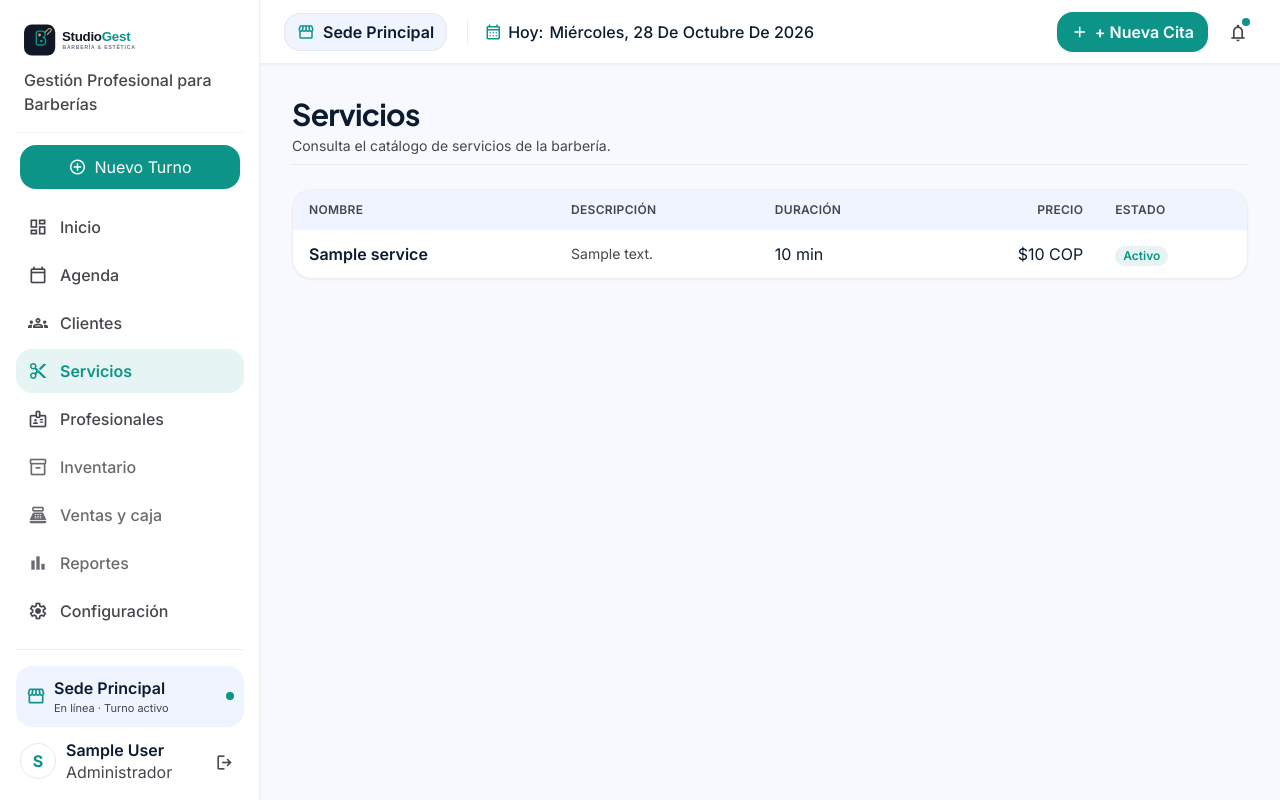
After one commit to spa173/studiogest-web, a Django app: page /services/ in a window 1280 px wide. The commit adds this page. Run offline with Django 5.2, Linux system fonts and the light colour scheme; a user stored in the database is signed in; tables that the repository leaves empty hold one stand-in row (values such as "Sample post"); some libraries are stand-ins or nearby versions.

Commit message:
feat: implementar listado de servicios de barberia

```diff
--- /dev/null
+++ b/apps/services/urls.py
@@ -0,0 +1,9 @@
+from django.urls import path
+
+from . import views
+
+app_name = 'services'
+
+urlpatterns = [
+    path('', views.service_list, name='list'),
+]
--- /dev/null
+++ b/apps/services/views.py
@@ -0,0 +1,12 @@
+from django.contrib.auth.decorators import login_required
+from django.shortcuts import render
+from django.views.decorators.http import require_GET
+
+from .models import Service
+
+
+@login_required
+@require_GET
+def service_list(request):
+    services = Service.objects.all().order_by('name')
+    return render(request, 'services/list.html', {'services': services})
--- a/config/urls.py
+++ b/config/urls.py
@@ -16,6 +16,7 @@ urlpatterns = [
     path('dashboard/', include('dashboard.urls')),
     path('appointments/', include('appointments.urls')),
     path('customers/', include('customers.urls')),
+    path('services/', include('services.urls')),
     # Ruta raíz
     path('', root_redirect, name='root'),
 ]
--- a/templates/includes/sidebar.html
+++ b/templates/includes/sidebar.html
@@ -40,8 +40,8 @@
       </a>
 
       <!-- 4. Servicios -->
-      <a href="#" class="flex items-center gap-3 px-3 py-2.5 rounded-xl font-label-md text-label-md text-on-surface-variant font-medium hover:bg-surface-container-low hover:text-on-surface transition-colors duration-150">
-        <span class="material-symbols-outlined text-[20px]">content_cut</span>
+      <a href="{% url 'services:list' %}" class="flex items-center gap-3 px-3 py-2.5 rounded-xl font-label-md text-label-md transition-colors duration-150 {% if request.resolver_match.app_name == 'services' %}bg-secondary/10 text-secondary font-semibold{% else %}text-on-surface-variant font-medium hover:bg-surface-container-low hover:text-on-surface{% endif %}">
+        <span class="material-symbols-outlined text-[20px]" {% if request.resolver_match.app_name == 'services' %}style="font-variation-settings: 'FILL' 1;"{% endif %}>content_cut</span>
         <span>Servicios</span>
       </a>
 
--- /dev/null
+++ b/templates/services/list.html
@@ -0,0 +1,51 @@
+{% extends 'base.html' %}
+
+{% block title %}Servicios - StudioGest{% endblock %}
+
+{% block content %}
+<div class="pb-2 border-b border-outline-variant/30">
+  <h1 class="font-headline text-2xl sm:text-3xl font-bold text-on-surface tracking-tight">Servicios</h1>
+  <p class="font-body-md text-sm text-on-surface-variant mt-1">Consulta el catálogo de servicios de la barbería.</p>
+</div>
+
+<div class="bg-surface-container-lowest rounded-2xl border border-outline-variant/30 shadow-sm overflow-hidden">
+  {% if services %}
+  <div class="overflow-x-auto">
+    <table class="w-full text-left">
+      <thead class="bg-surface-container-low text-on-surface-variant text-xs uppercase tracking-wide">
+        <tr>
+          <th scope="col" class="px-4 py-3 font-semibold">Nombre</th>
+          <th scope="col" class="px-4 py-3 font-semibold">Descripción</th>
+          <th scope="col" class="px-4 py-3 font-semibold">Duración</th>
+          <th scope="col" class="px-4 py-3 font-semibold text-right">Precio</th>
+          <th scope="col" class="px-4 py-3 font-semibold">Estado</th>
+        </tr>
+      </thead>
+      <tbody class="divide-y divide-outline-variant/20">
+        {% for service in services %}
+        <tr class="hover:bg-surface-container-low/60 transition-colors">
+          <td class="px-4 py-3 font-semibold text-on-surface">{{ service.name }}</td>
+          <td class="px-4 py-3 text-sm text-on-surface-variant whitespace-pre-line break-words">{{ service.description|default:'Sin descripción' }}</td>
+          <td class="px-4 py-3 text-on-surface whitespace-nowrap">{{ service.duration_minutes }} min</td>
+          <td class="px-4 py-3 text-on-surface text-right whitespace-nowrap">{{ service.price_cop_formatted }}</td>
+          <td class="px-4 py-3">
+            {% if service.is_active %}
+            <span class="inline-flex px-2 py-0.5 rounded-full bg-secondary/10 text-secondary text-xs font-semibold">Activo</span>
+            {% else %}
+            <span class="inline-flex px-2 py-0.5 rounded-full bg-surface-container text-on-surface-variant text-xs font-semibold">Inactivo</span>
+            {% endif %}
+          </td>
+        </tr>
+        {% endfor %}
+      </tbody>
+    </table>
+  </div>
+  {% else %}
+  <div class="p-10 text-center">
+    <span class="material-symbols-outlined text-5xl text-outline" aria-hidden="true">content_cut</span>
+    <p class="mt-2 font-semibold text-on-surface">No hay servicios registrados</p>
+    <p class="text-sm text-on-surface-variant mt-1">Los servicios aparecerán aquí cuando estén disponibles en el catálogo.</p>
+  </div>
+  {% endif %}
+</div>
+{% endblock %}
```
